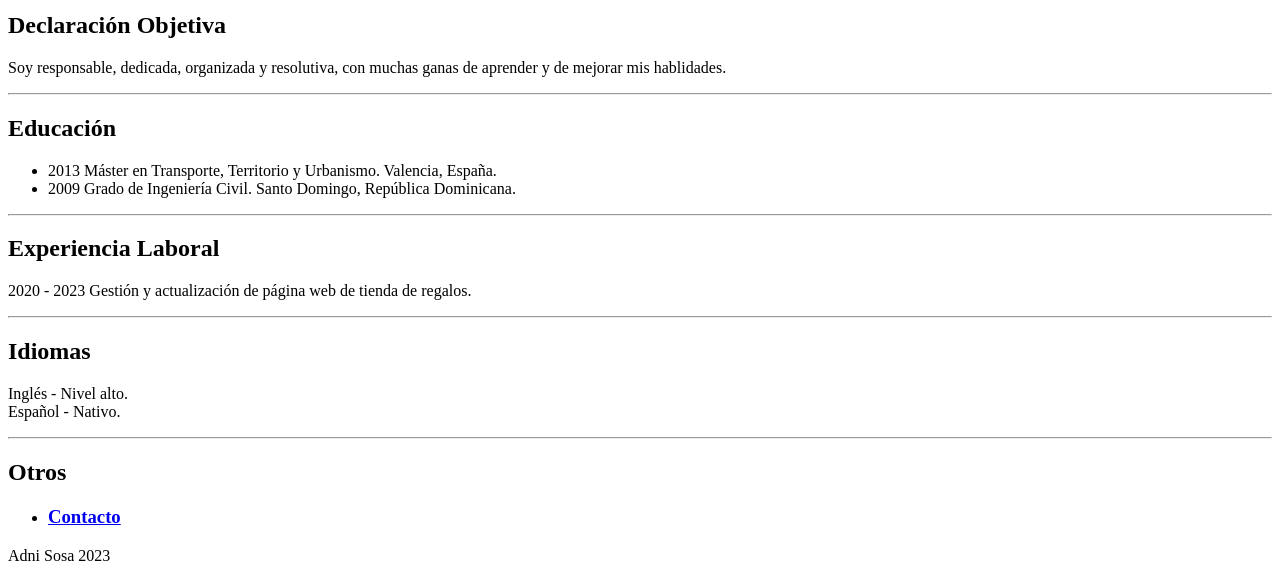
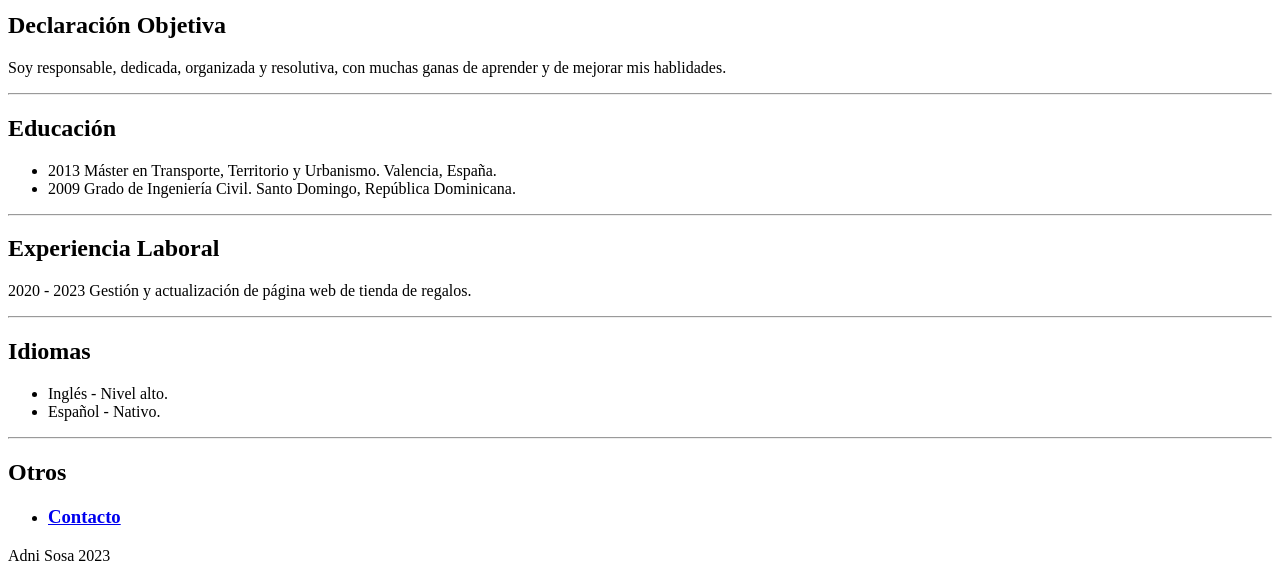
Before and after one commit to AdniSosa/curriculum-html, a plain HTML site: page index.html in a window 1280 px wide. Shown: the part 252-825 px from the top of the page. Drawn offline with Linux system fonts and the light colour scheme.

Commit message:
Add files via upload

```diff
--- a/index.html
+++ b/index.html
@@ -30,10 +30,10 @@
         <hr />
 
         <h2>Idiomas</h2>
-    <P>
-    Inglés - Nivel alto.<br />
-    Español - Nativo.
-    </p>
+        <ul>
+        <li>Inglés - Nivel alto.</li>
+        <li>Español - Nativo.</li>
+        </ul>
 
         <hr />
 
```
Lines whose indentation alone changed are shown as unchanged.
